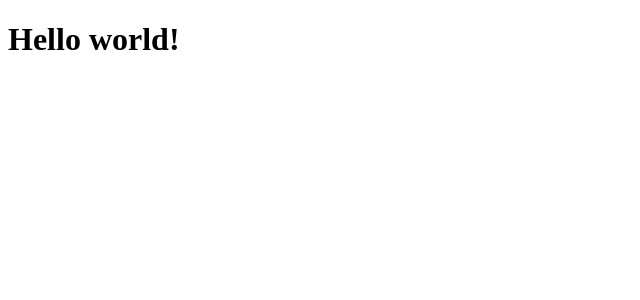
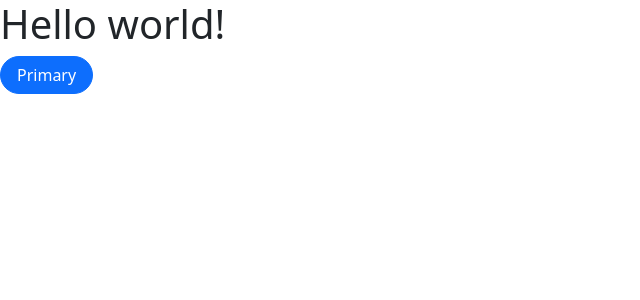
Before and after one commit to PeligradC/personalwebsite, an Angular app: page / in a window 1280 px wide. Shown: the top 300 px of the page, without its empty margins (0-640 px from the left). Built offline with nearby package versions, Linux system fonts and the light colour scheme.

Commit message:
installed bootstrap

```diff
--- a/angular.json
+++ b/angular.json
@@ -25,7 +25,8 @@
               "src/assets"
             ],
             "styles": [
-              "src/styles.css"
+              "src/styles.css",
+              "node_modules/bootstrap/dist/css/bootstrap.min.css"
             ],
             "scripts": [],
             "server": "src/main.server.ts",
--- a/package.json
+++ b/package.json
@@ -21,6 +21,7 @@
     "@angular/platform-server": "^17.3.0",
     "@angular/router": "^17.3.0",
     "@angular/ssr": "^17.3.3",
+    "bootstrap": "^5.3.3",
     "express": "^4.18.2",
     "rxjs": "~7.8.0",
     "tslib": "^2.3.0",
--- a/src/app/app.component.html
+++ b/src/app/app.component.html
@@ -1 +1,2 @@
 <h1>Hello world!</h1>
+<button class="btn btn-primary rounded-pill px-3" type="button">Primary</button>
```
Also changed, not shown: 1 other file (tests, documents, lock files or other folders).
